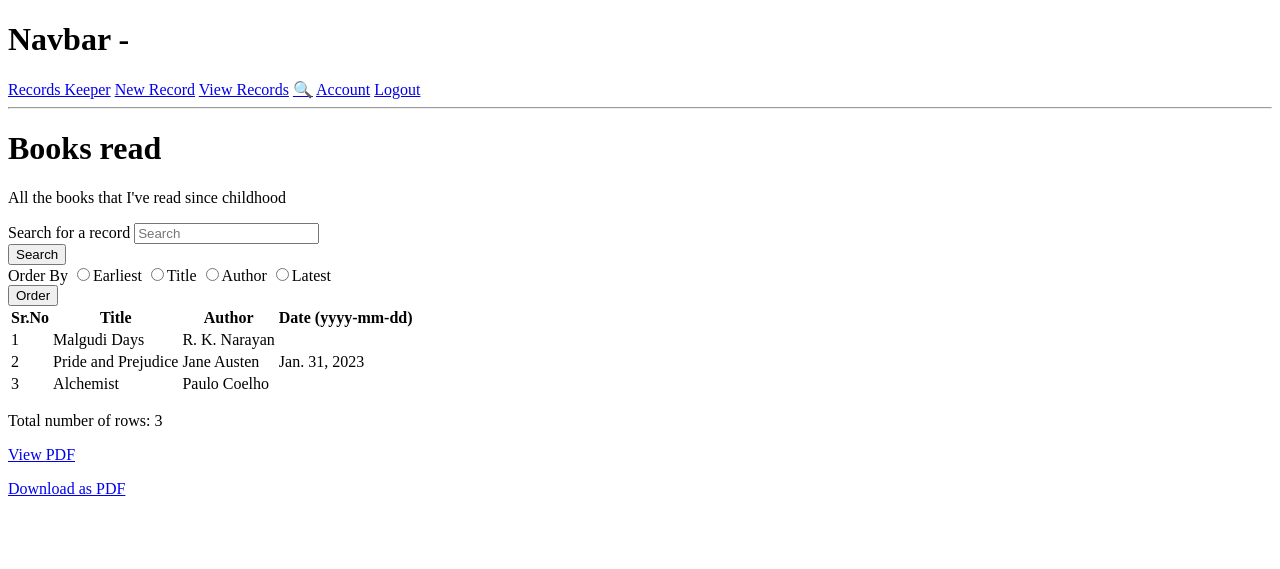
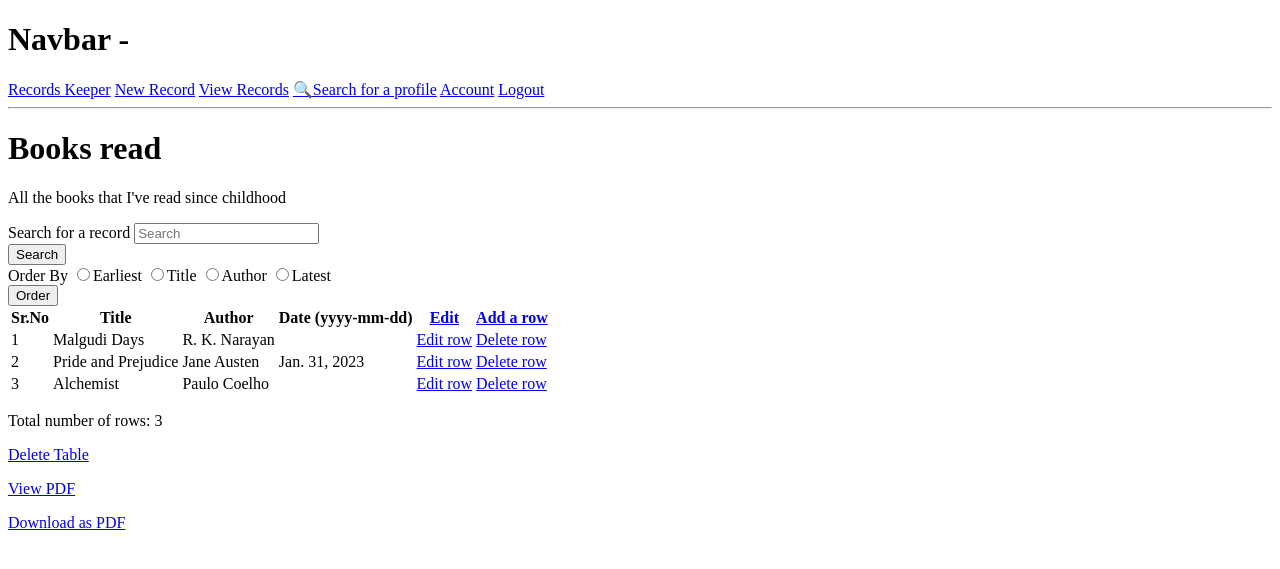
Before and after one commit to TranquilTanisha/Record-Keeper, a Django app: page /view-table/5ca5682c-f6ba-412f-abe8-d4b127c5c8c5/ in a window 1280 px wide. Shown: the top 569 px of the page. Run offline with Django 4.2, Linux system fonts and the light colour scheme; a user stored in the database is signed in; data comes from the database, SQL or seed files in the repository; both versions use the stored data as it was after the commit.

Commit message:
modified some pages

```diff
--- a/tables/models.py
+++ b/tables/models.py
@@ -15,7 +15,10 @@ class Table(models.Model):
     col5=models.TextField("Column 5",null=True, blank=True)
     #date=models.DateField("Date (yyyy-mm-dd)",auto_now_add=False, auto_now=False, null=True, blank=True)
     total=models.IntegerField(default=0, null=True, blank=True)
-    #column=models.ManyToManyField("Column", blank=True)
+
+    TYPE=(('Public', 'Public'), ('Private', 'Private'))
+    status=models.CharField(max_length=200, choices=TYPE, default="Public")
+
     created = models.DateTimeField(auto_now_add=True)
     id = models.UUIDField(primary_key=True, default=uuid.uuid4, editable=False)
 
--- a/tables/templates/tables/home.html
+++ b/tables/templates/tables/home.html
@@ -6,6 +6,7 @@
 
 <p>In this community, you will be able to </p>
 <p>     - create your own tables and share them with others</p>
+<p>     - create either public or private records of your own</p>
 <p>     - view the tables ceated by you, edit and delete them</p>
 <p>     - view other people's tables</p>
 <p>     - search for a table created by you</p>
--- a/tables/templates/tables/view-table.html
+++ b/tables/templates/tables/view-table.html
@@ -78,11 +78,9 @@
         {% if c != 0 %}
         <th scope="col">Date (yyyy-mm-dd)</th>
         {% endif %}
-        {% if request.user.id == profile.id %}
-        {% if request.user.id == profile.id %}
+        {% if request.user.profile.id == profile.id %}
         <th><a href="{% url 'edit-table' table.id %}">Edit</a></th>
         <th><a href="{% url 'add-row' table.id %}">Add a row</a></th>
-        {% endif %}
         {% endif %}
     </tr>
     {% if table.total != 0 %}
@@ -90,30 +88,53 @@
     <tr>
         <td>{{forloop.counter}}</td>
 
+        {% if table.col1 %}
         {% if row.col1 %}
         <td>{{row.col1}}</td>
+        {% else%}
+        <td></td>
+        {% endif %}
         {% endif %}
 
-        {% if row.col2 and table.col2 %}
+        {% if table.col2 %}
+        {% if row.col2 %}
         <td>{{row.col2}}</td>
+        {% else%}
+        <td></td>
+        {% endif %}
         {% endif %}
 
-        {% if row.col3 and table.col3 %}
+        {% if table.col3 %}
+        {% if row.col3 %}
         <td>{{row.col3}}</td>
+        {% else%}
+        <td></td>
+        {% endif %}
         {% endif %}
 
-        {% if row.col4  and table.col4 %}
+        {% if table.col4 %}
+        {% if row.col4 %}
         <td>{{row.col4}}</td>
+        {% else%}
+        <td></td>
+        {% endif %}
         {% endif %}
 
-        {% if row.col5 and table.col5 %}
+        {% if table.col5 %}
+        {% if row.col5 %}
         <td>{{row.col5}}</td>
+        {% else%}
+        <td></td>
+        {% endif %}
         {% endif %}
 
         {% if row.date %}
         <td>{{row.date}}</td>
+        {% else%}
+        <td></td>
         {% endif %}
-        {% if request.user.id == profile.id %}
+
+        {% if request.user.profile.id == profile.id %}
         <td><a href="{% url 'edit-row' table.id row.id %}">Edit row</a></td>
         <td><a href="{% url 'delete-row' row.id %}">Delete row</a></td>
         {% endif %}
@@ -127,7 +148,7 @@
     {% endif %}
 </table>
 <p>Total number of row{{table.total|pluralize:"s"}}: {{table.total}}</p>
-{% if request.user.id == profile.id %}
+{% if request.user.profile.id == profile.id %}
 <p><a href="{% url 'delete-table' table.id %}">Delete Table</a></p>
 {% endif %}
 <p><a href="{% url 'view-pdf' table.id %}">View PDF</a></p>
--- a/tables/templates/tables/view-tables.html
+++ b/tables/templates/tables/view-tables.html
@@ -4,7 +4,7 @@
 
 <form id='searchForm' class="form" action="{% url 'view-tables' %}" method="get">
     <div class="form__field">
-      <label for="formInput#search">Search By Reoord name </label>
+      <label for="formInput#search">Search By Record name </label>
       <input class="input input--text" id="formInput#search" type="text" name="search_query"
         placeholder="Search" value="{{search_query}}" />
     </div>
--- a/tables/utils.py
+++ b/tables/utils.py
@@ -1,12 +1,12 @@
 from . models import Table, Row
 from django.db.models import Q
 
-def searchTable(request):
+def searchTable(request, t):
     search_query = ""
     if request.GET.get('search_query'):
         search_query = request.GET.get('search_query')
 
-    tables = Table.objects.filter(title__icontains=search_query)
+    tables = t.distinct().filter(title__icontains=search_query)
     return tables, search_query
 
 def searchRow(request, r):
@@ -40,6 +40,8 @@ def orderTable(request, t):
         rows=t.order_by("col5")
     elif order_query== "date":
         rows=t.order_by("date")
+    elif order_query== "created":
+        rows=t.order_by("created")
     else:
         rows=t.order_by("-created")
     #rows=t.order_by(order_query)
--- a/tables/views.py
+++ b/tables/views.py
@@ -15,7 +15,7 @@ def home(request):
 def viewTables(request):
     profile=request.user.profile
     tables=profile.table_set.all()
-    tables, search_query=searchTable(request)
+    tables, search_query=searchTable(request, tables)
     context={"tables":tables, "search_query":search_query}
     return render(request, "tables/view-tables.html", context)
 
@@ -38,12 +38,13 @@ def addTable(request):
 def viewTable(request, pk):
     table=Table.objects.get(id=pk)
     rows=table.row_set.all()
+    profile=table.owner
     rows, search_query=searchRow(request, rows)
     table.getTotal
     #count=table.date.count()
     rows, order_query=orderTable(request, rows)
     c=rows.exclude(date__isnull=True).count()
-    context={"table":table, "rows":rows, "search_query":search_query, "order_query":order_query, "c":c}
+    context={"table":table, "rows":rows, "profile":profile, "search_query":search_query, "order_query":order_query, "c":c}
     return render(request, "tables/view-table.html", context)
 
 @login_required(login_url="login")
--- a/templates/navbar.html
+++ b/templates/navbar.html
@@ -1,9 +1,9 @@
 <h1>Navbar - </h1>
 
-<a href="{% url 'view-tables' %}">Records Keeper</a>
+<a href="{% url 'home' %}">Records Keeper</a>
 <a href="{% url 'add-table' %}">New Record</a>
 <a href="{% url 'view-tables' %}">View Records</a>
-<a href="{% url 'profiles' %}">&#128269</a>
+<a href="{% url 'profiles' %}">&#128269Search for a profile</a>
 
 {% if request.user.is_authenticated %}
 <a href="{% url 'account' %}">Account</a>
--- a/users/templates/users/profiles.html
+++ b/users/templates/users/profiles.html
@@ -14,8 +14,7 @@
 
 {% for profile in profiles %}
 <a href="{% url 'user-profile' profile.id %}">
-<p><li><img src="{{profile.profile_image.url}}"/></li></p>
-<p>{{profile.username}}</p>
+<p><li>{{profile.username}}</li></p>
 {% if profile.short_intro %}
 <p>     {{profile.short_intro|slice:"100"}}</p>
 {% endif %}</a>
--- a/users/templates/users/user-profile.html
+++ b/users/templates/users/user-profile.html
@@ -11,7 +11,12 @@
 {% endif %}
 
 {% for table in profile.table_set.all %}
+{% if request.user.profile.id == profile.id %}
 <a href="{% url 'view-table' table.id %}"><li>{{table.title}}</li></a>
+
+{% elif table.status == "Public" %}
+<a href="{% url 'view-table' table.id %}"><li>{{table.title}}</li></a>
+{% endif %}
 {% endfor %}
 
 {% endblock %}
--- a/users/views.py
+++ b/users/views.py
@@ -43,7 +43,7 @@ def registerUser(request):
             user.first_name=user.first_name
             user.save()
 
-            #messages.success(request, "User account was created")
+            messages.success(request, "User account was created")
             login(request, user)
             return redirect('account')
 
```
Also changed, not shown: tables/forms.py (+7 -7 lines), tables/templates/tables/table-form.html (+32 -8 lines), users/templates/users/account.html (+8 -0 lines), db.sqlite3, tables/migrations/0018_table_value.py (added), tables/migrations/0019_rename_value_table_status.py (added).
